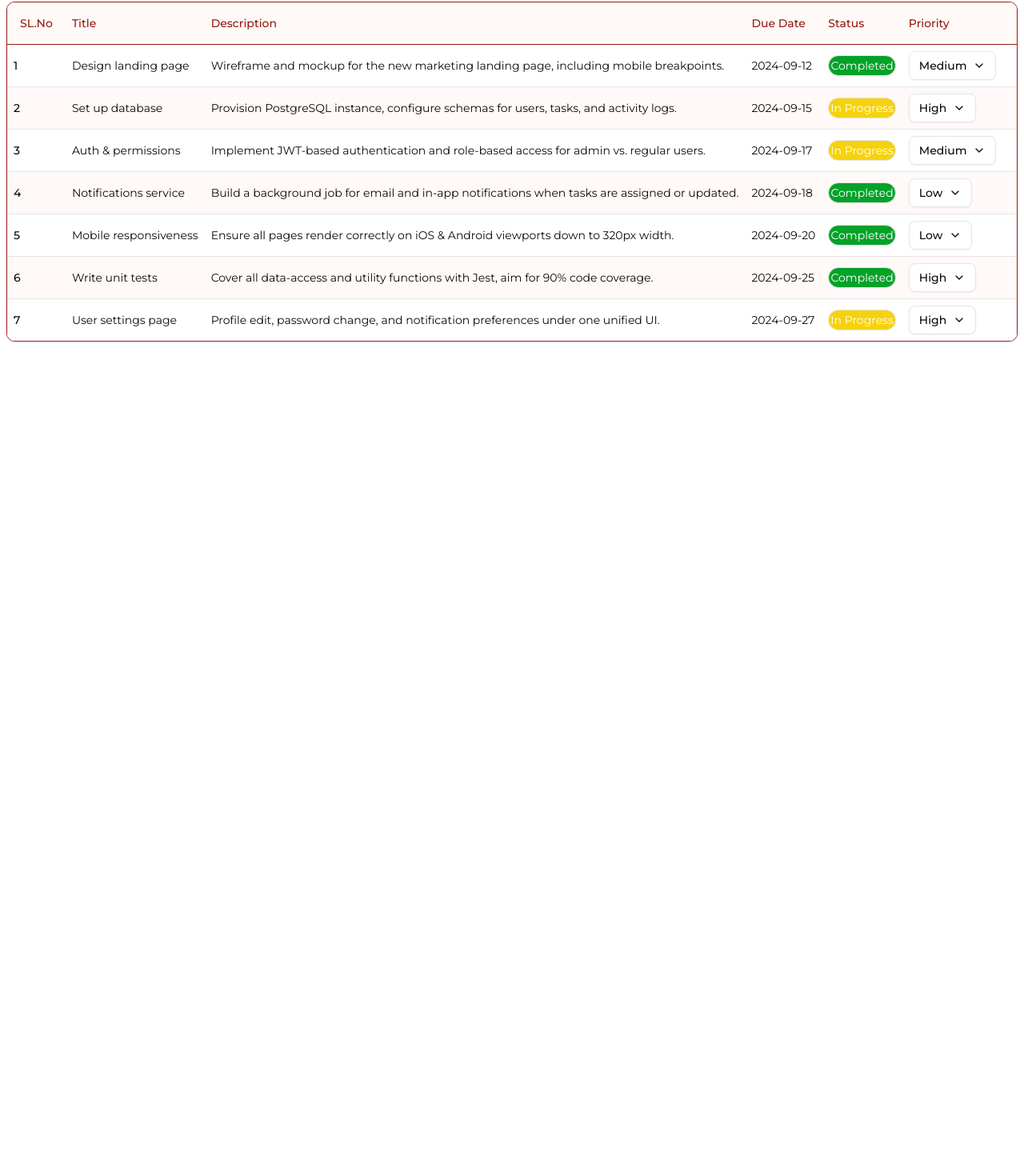
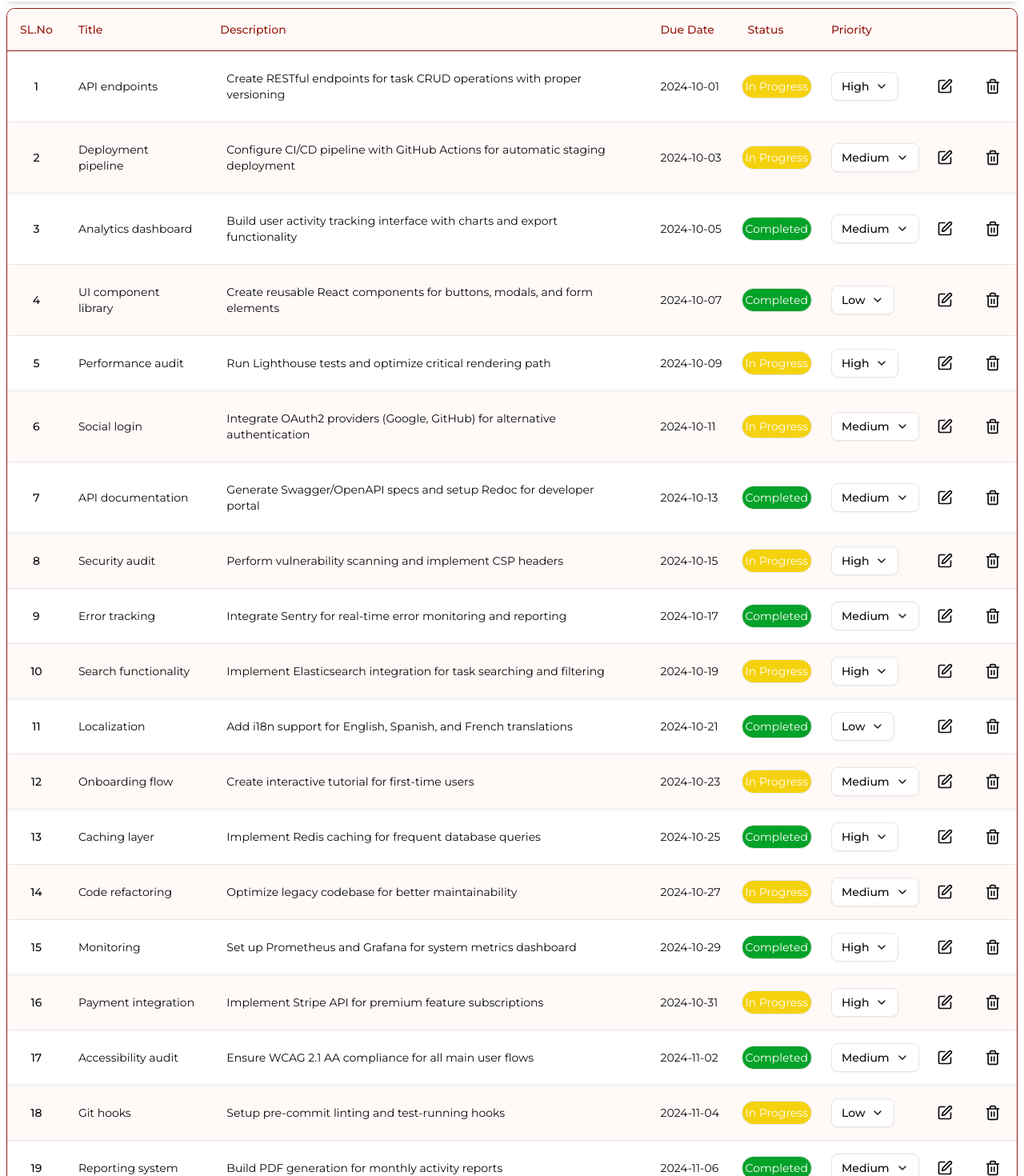
Before and after one commit to anikxt/tasks-management-app, a Next.js app: page / in a window 1280 px wide. Shown: the part 238-1708 px from the top of the page at 80% size. Before the commit the page ends 800 px from the top, so only its background shows below. Built offline with nearby package versions, Linux system fonts and the light colour scheme.

Commit message:
feat: Implement responsive Table UI

```diff
--- a/src/app/page.tsx
+++ b/src/app/page.tsx
@@ -1,6 +1,7 @@
 'use client';
 
-import { DataTable, Navbar, TasksPageHeader } from '@/components/ui';
+import { Navbar, TaskListPage, TasksPageHeader } from '@/components/ui';
+
 import { MobileOpenProvider } from '@/context/MobileOpenContext';
 import { TableDataProvider } from '@/context/TableDataContext';
 
@@ -8,10 +9,13 @@ export default function Home() {
   return (
     <TableDataProvider>
       <MobileOpenProvider>
-        <div className="flex flex-col container mx-auto px-2 h-screen font-montserrat leading-normal">
-          <Navbar />
-          <TasksPageHeader />
-          <DataTable />
+        <div className="flex flex-col container mx-auto px-2 min-h-screen font-montserrat leading-normal pb-24">
+          <div className="sticky top-0 z-50 bg-white shadow-md">
+            <Navbar />
+            <TasksPageHeader />
+          </div>
+
+          <TaskListPage />
         </div>
       </MobileOpenProvider>
     </TableDataProvider>
--- a/src/components/ui/DataTable.tsx
+++ b/src/components/ui/DataTable.tsx
@@ -6,7 +6,7 @@ import { DataTableBody } from './DataTableBody';
 
 export const DataTable = () => {
   return (
-    <div className="border border-[var(--color-prime)] rounded-lg overflow-hidden">
+    <div className="hidden sm:block border border-[var(--color-prime)] rounded-lg overflow-hidden table-fixed overflow-x-auto scrollbar-thin scrollbar-thumb-gray-400 scrollbar-track-gray-100">
       <Table.Table>
         <DataTableHeader />
         <DataTableBody />
--- a/src/components/ui/DataTableHeader.tsx
+++ b/src/components/ui/DataTableHeader.tsx
@@ -1,30 +1,33 @@
 import React from 'react';
 import * as Table from './table';
+
+const textColor = 'text-[var(--color-prime)]';
+const textSize = 'sm:text-xs md:text-sm';
 
 export const DataTableHeader = () => {
   return (
     <Table.TableHeader className="bg-[var(--color-table)]">
       <Table.TableRow className="border-b border-b-[var(--color-prime)]">
-        <Table.TableHead className="text-[var(--color-prime)] p-4">
+        <Table.TableHead className={`${textColor} p-4 ${textSize}`}>
           SL.No
         </Table.TableHead>
-        <Table.TableHead className="text-[var(--color-prime)]">
+        <Table.TableHead className={`${textColor} p-4  ${textSize}`}>
           Title
         </Table.TableHead>
-        <Table.TableHead className="text-[var(--color-prime)]">
+        <Table.TableHead className={`${textColor} p-4  ${textSize}`}>
           Description
         </Table.TableHead>
-        <Table.TableHead className="text-[var(--color-prime)]">
+        <Table.TableHead className={`${textColor} p-4  ${textSize}`}>
           Due Date
         </Table.TableHead>
-        <Table.TableHead className="text-[var(--color-prime)]">
+        <Table.TableHead className={`${textColor} p-4  ${textSize}`}>
           Status
         </Table.TableHead>
-        <Table.TableHead className="text-[var(--color-prime)]">
+        <Table.TableHead className={`${textColor} p-4  ${textSize}`}>
           Priority
         </Table.TableHead>
-        <Table.TableHead className=""></Table.TableHead>
-        <Table.TableHead className=""></Table.TableHead>
+        <Table.TableHead className="p-4"></Table.TableHead>
+        <Table.TableHead className="p-4"></Table.TableHead>
       </Table.TableRow>
     </Table.TableHeader>
   );
--- /dev/null
+++ b/src/components/ui/DataTableMobile.tsx
@@ -0,0 +1,120 @@
+import { TableDataContext } from '@/context/TableDataContext';
+import React, { useContext, useEffect, useState } from 'react';
+import { Button } from './button';
+import { ChevronDown, ChevronUp } from 'lucide-react';
+import { Status } from './Status';
+import { PriorityMenu } from './PriorityMenu';
+import { EditTask } from './EditTask';
+import { DeleteTask } from './DeleteTask';
+import { Task } from '@/data/tasks';
+
+export const DataTableMobile = () => {
+  const ctx = useContext(TableDataContext);
+
+  if (!ctx) {
+    throw new Error(
+      'DataTableMobile must be rendered inside a TableDataProvider'
+    );
+  }
+
+  const { tasks } = ctx;
+
+  const [isHidden, setIsHidden] = useState<boolean[]>([]);
+
+  useEffect(() => {
+    setIsHidden(new Array(tasks.length).fill(true));
+  }, [tasks]);
+
+  const handleToggleVisibility = (index: number) => {
+    setIsHidden((prev) => {
+      const updated = [...prev];
+      updated[index] = !updated[index];
+      return updated;
+    });
+  };
+
+  return (
+    <div className="sm:hidden border-2 border-[var(--color-prime)] rounded-lg overflow-hidden">
+      {tasks.map((task, index) => (
+        <div key={task.id}>
+          <div
+            className={`${
+              index % 2 !== 0 ? 'bg-[var(--color-table)]' : 'bg-white'
+            } flex justify-between p-6`}
+          >
+            {/* first two key div  */}
+            <div className="flex flex-col gap-4">
+              <div className="flex">
+                <div className="min-w-32 text-[var(--color-prime)]">SL.No</div>
+                <div>{index + 1}</div>
+              </div>
+
+              <div className="flex">
+                <div className="min-w-32 text-[var(--color-prime)]">Title</div>
+                <div>{task.title}</div>
+              </div>
+
+              {!isHidden[index] && (
+                <>
+                  <div className="flex">
+                    <div className="min-w-32 text-[var(--color-prime)]">
+                      Description
+                    </div>
+                    <div>{task.description}</div>
+                  </div>
+                  <div className="flex">
+                    <div className="min-w-32 text-[var(--color-prime)]">
+                      Due Date
+                    </div>
+                    <div>{task.dueDate}</div>
+                  </div>
+                  <div className="flex">
+                    <div className="min-w-32 text-[var(--color-prime)]">
+                      Status
+                    </div>
+                    <div
+                      className={`flex justify-center text-white border rounded-4xl ${
+                        task.status === 'Completed'
+                          ? 'bg-[var(--color-completed)]'
+                          : 'bg-[var(--color-in-progress)]'
+                      } px-4 py-1 text-xs`}
+                    >
+                      {task.status}
+                    </div>
+                  </div>
+                  <div className="flex">
+                    <div className="min-w-32 text-[var(--color-prime)]">
+                      Priority
+                    </div>
+
+                    <div className="flex w-full justify-between ">
+                      <PriorityMenu taskId={task.id} priority={task.priority} />
+                      <div className="flex">
+                        <EditTask task={task} />
+                        <DeleteTask taskId={task.id} />
+                      </div>
+                    </div>
+                  </div>
+                </>
+              )}
+            </div>
+
+            {/* down arrow div */}
+            <Button
+              onClick={() => handleToggleVisibility(index)}
+              className={`border-none ${
+                index % 2 !== 0 ? 'bg-[var(--color-table)]' : 'bg-white'
+              } variant={'outline'}`}
+            >
+              <ChevronDown
+                className={`size-5 text-black transform transition-transform duration-500 ease-in-out ${
+                  isHidden[index] ? 'rotate-0' : 'rotate-180'
+                }`}
+              />
+            </Button>
+          </div>
+        </div>
+      ))}
+    </div>
+  );
+};
--- a/src/components/ui/DeleteTask.tsx
+++ b/src/components/ui/DeleteTask.tsx
@@ -22,11 +22,11 @@ export const DeleteTask: React.FC<DeleteTaskProps> = ({ taskId }) => {
   };
 
   return (
-    <Table.TableCell>
+    <Table.TableCell className="p-0 md:p-2">
       <Dialog.Dialog>
         <Dialog.DialogTrigger asChild>
           <Button variant={'ghost'}>
-            <Trash2 className="size-5" />
+            <Trash2 className="size-4 lg:size-5" />
           </Button>
         </Dialog.DialogTrigger>
         <Dialog.DialogContent className="max-w-[350px] sm:max-w-[350px]">
--- a/src/components/ui/EditTask.tsx
+++ b/src/components/ui/EditTask.tsx
@@ -60,11 +60,15 @@ export const EditTask: React.FC<EditTaskProps> = ({ task }) => {
   };
 
   return (
-    <Table.TableCell className="">
+    <Table.TableCell className="p-0 md:p-2">
       <Dialog.Dialog open={open} onOpenChange={setOpen}>
         <Dialog.DialogTrigger asChild>
-          <Button onClick={() => setOpen(true)} variant={'ghost'}>
-            <SquarePen className="size-5" />
+          <Button
+            onClick={() => setOpen(true)}
+            className="pd-0"
+            variant={'ghost'}
+          >
+            <SquarePen className="size-4 lg:size-5" />
           </Button>
         </Dialog.DialogTrigger>
         <Dialog.DialogContent className="sm:max-w-[425px]">
--- a/src/components/ui/PriorityMenu.tsx
+++ b/src/components/ui/PriorityMenu.tsx
@@ -10,6 +10,8 @@ type PriorityMenuProps = {
   priority: Priority;
 };
 
+const textSize = 'sm:text-xs md:text-sm';
+
 export const PriorityMenu: React.FC<PriorityMenuProps> = ({
   taskId,
   priority,
@@ -21,7 +23,7 @@ export const PriorityMenu: React.FC<PriorityMenuProps> = ({
   return (
     <DropdownMenu.DropdownMenu>
       <DropdownMenu.DropdownMenuTrigger asChild>
-        <Button className="flex items-center" variant="outline">
+        <Button className={`flex items-center ${textSize}`} variant="outline">
           {priority} <ChevronDown />
         </Button>
       </DropdownMenu.DropdownMenuTrigger>
--- a/src/components/ui/TableEntry.tsx
+++ b/src/components/ui/TableEntry.tsx
@@ -9,28 +9,48 @@ interface TableEntryProps {
   index: number;
 }
 
+const textSize = 'sm:text-xs md:text-sm';
+
 export const TableEntry: React.FC<TableEntryProps> = ({ task, index }) => {
   return (
     <Table.TableRow
       className={`${index % 2 !== 0 ? 'bg-[var(--color-table)]' : 'bg-white'}`}
       key={task.id}
     >
-      <Table.TableCell className="font-medium">{index + 1}</Table.TableCell>
-      <Table.TableCell>{task.title}</Table.TableCell>
-      <Table.TableCell className="">{task.description}</Table.TableCell>
-      <Table.TableCell className="">{task.dueDate}</Table.TableCell>
+      <Table.TableCell className="font-medium">
+        <div
+          className={`flex justify-center items-center align-middle min-w-6 ${textSize}`}
+        >
+          {index + 1}
+        </div>
+      </Table.TableCell>
+      <Table.TableCell
+        className={`p-4 min-w-4 break-words whitespace-normal ${textSize}`}
+      >
+        {task.title}
+      </Table.TableCell>
+      <Table.TableCell className="flex">
+        <div
+          className={`p-4 min-w-16 break-words whitespace-normal ${textSize}`}
+        >
+          {task.description}
+        </div>
+      </Table.TableCell>
+      <Table.TableCell className={`p-4 max-w-48 ${textSize}`}>
+        {task.dueDate}
+      </Table.TableCell>
       <Table.TableCell>
         <div
-          className={`flex justify-center p-0.5 text-white border rounded-4xl ${
+          className={`flex justify-center text-white border rounded-4xl ${
             task.status === 'Completed'
               ? 'bg-[var(--color-completed)]'
               : 'bg-[var(--color-in-progress)]'
-          }`}
+          } ${textSize} p-1 md:px-2 lg:p-1 text-xs`}
         >
           {task.status}
         </div>
       </Table.TableCell>
-      <Table.TableCell className="">
+      <Table.TableCell className={`p-4 md:max-w-32 ${textSize}`}>
         <PriorityMenu taskId={task.id} priority={task.priority} />
       </Table.TableCell>
 
--- /dev/null
+++ b/src/components/ui/TaskListPage.tsx
@@ -0,0 +1,11 @@
+import React from 'react';
+import { DataTable, DataTableMobile } from '@/components/ui';
+
+export const TaskListPage = () => {
+  return (
+    <div className="py-2">
+      <DataTable />
+      <DataTableMobile />
+    </div>
+  );
+};
--- a/src/components/ui/index.ts
+++ b/src/components/ui/index.ts
@@ -19,3 +19,5 @@ export * from './TasksHeader';
 export * from './DataTable';
 export * from './DataTableHeader';
 export * from './DataTableBody';
+export * from './DataTableMobile';
+export * from './TaskListPage';
--- a/src/data/tasks.ts
+++ b/src/data/tasks.ts
@@ -12,67 +12,238 @@ export type Task = {
 };
 
 export const tasks: Task[] = [
+  // ... original 7 tasks ...
   {
-    id: 83746291,
-    title: 'Design landing page',
+    id: 46573829,
+    title: 'API endpoints',
     description:
-      'Wireframe and mockup for the new marketing landing page, including mobile breakpoints.',
-    dueDate: '2024-09-12',
+      'Create RESTful endpoints for task CRUD operations with proper versioning',
+    dueDate: '2024-10-01',
+    status: 'In Progress',
+    priority: 'High',
+  },
+  {
+    id: 65748392,
+    title: 'Deployment pipeline',
+    description:
+      'Configure CI/CD pipeline with GitHub Actions for automatic staging deployment',
+    dueDate: '2024-10-03',
+    status: 'In Progress',
+    priority: 'Medium',
+  },
+  {
+    id: 12398745,
+    title: 'Analytics dashboard',
+    description:
+      'Build user activity tracking interface with charts and export functionality',
+    dueDate: '2024-10-05',
     status: 'Completed',
     priority: 'Medium',
   },
   {
-    id: 91827364,
-    title: 'Set up database',
+    id: 89012345,
+    title: 'UI component library',
     description:
-      'Provision PostgreSQL instance, configure schemas for users, tasks, and activity logs.',
-    dueDate: '2024-09-15',
+      'Create reusable React components for buttons, modals, and form elements',
+    dueDate: '2024-10-07',
+    status: 'Completed',
+    priority: 'Low',
+  },
+  {
+    id: 23456789,
+    title: 'Performance audit',
+    description: 'Run Lighthouse tests and optimize critical rendering path',
+    dueDate: '2024-10-09',
     status: 'In Progress',
     priority: 'High',
   },
   {
-    id: 74629183,
-    title: 'Auth & permissions',
+    id: 67891234,
+    title: 'Social login',
     description:
-      'Implement JWT-based authentication and role-based access for admin vs. regular users.',
-    dueDate: '2024-09-17',
+      'Integrate OAuth2 providers (Google, GitHub) for alternative authentication',
+    dueDate: '2024-10-11',
     status: 'In Progress',
     priority: 'Medium',
   },
   {
-    id: 62918374,
-    title: 'Notifications service',
+    id: 45678901,
+    title: 'API documentation',
     description:
-      'Build a background job for email and in-app notifications when tasks are assigned or updated.',
-    dueDate: '2024-09-18',
+      'Generate Swagger/OpenAPI specs and setup Redoc for developer portal',
+    dueDate: '2024-10-13',
+    status: 'Completed',
+    priority: 'Medium',
+  },
+  {
+    id: 78901234,
+    title: 'Security audit',
+    description: 'Perform vulnerability scanning and implement CSP headers',
+    dueDate: '2024-10-15',
+    status: 'In Progress',
+    priority: 'High',
+  },
+  {
+    id: 34567890,
+    title: 'Error tracking',
+    description:
+      'Integrate Sentry for real-time error monitoring and reporting',
+    dueDate: '2024-10-17',
+    status: 'Completed',
+    priority: 'Medium',
+  },
+  {
+    id: 90123456,
+    title: 'Search functionality',
+    description:
+      'Implement Elasticsearch integration for task searching and filtering',
+    dueDate: '2024-10-19',
+    status: 'In Progress',
+    priority: 'High',
+  },
+  {
+    id: 56789012,
+    title: 'Localization',
+    description:
+      'Add i18n support for English, Spanish, and French translations',
+    dueDate: '2024-10-21',
     status: 'Completed',
     priority: 'Low',
   },
   {
-    id: 58392017,
-    title: 'Mobile responsiveness',
-    description:
-      'Ensure all pages render correctly on iOS & Android viewports down to 320px width.',
-    dueDate: '2024-09-20',
-    status: 'Completed',
-    priority: 'Low',
+    id: 43210987,
+    title: 'Onboarding flow',
+    description: 'Create interactive tutorial for first-time users',
+    dueDate: '2024-10-23',
+    status: 'In Progress',
+    priority: 'Medium',
   },
   {
-    id: 39284756,
-    title: 'Write unit tests',
-    description:
-      'Cover all data-access and utility functions with Jest, aim for 90% code coverage.',
-    dueDate: '2024-09-25',
+    id: 21098765,
+    title: 'Caching layer',
+    description: 'Implement Redis caching for frequent database queries',
+    dueDate: '2024-10-25',
     status: 'Completed',
     priority: 'High',
   },
   {
-    id: 27461530,
-    title: 'User settings page',
-    description:
-      'Profile edit, password change, and notification preferences under one unified UI.',
-    dueDate: '2024-09-27',
+    id: 87654321,
+    title: 'Code refactoring',
+    description: 'Optimize legacy codebase for better maintainability',
+    dueDate: '2024-10-27',
+    status: 'In Progress',
+    priority: 'Medium',
+  },
+  {
+    id: 13579246,
+    title: 'Monitoring',
+    description: 'Set up Prometheus and Grafana for system metrics dashboard',
+    dueDate: '2024-10-29',
+    status: 'Completed',
+    priority: 'High',
+  },
+  {
+    id: 24680175,
+    title: 'Payment integration',
+    description: 'Implement Stripe API for premium feature subscriptions',
+    dueDate: '2024-10-31',
     status: 'In Progress',
     priority: 'High',
   },
+  {
+    id: 35793468,
+    title: 'Accessibility audit',
+    description: 'Ensure WCAG 2.1 AA compliance for all main user flows',
+    dueDate: '2024-11-02',
+    status: 'Completed',
+    priority: 'Medium',
+  },
+  {
+    id: 46808357,
+    title: 'Git hooks',
+    description: 'Setup pre-commit linting and test-running hooks',
+    dueDate: '2024-11-04',
+    status: 'In Progress',
+    priority: 'Low',
+  },
+  {
+    id: 57924680,
+    title: 'Reporting system',
+    description: 'Build PDF generation for monthly activity reports',
+    dueDate: '2024-11-06',
+    status: 'Completed',
+    priority: 'Medium',
+  },
+  {
+    id: 68013579,
+    title: 'Backup strategy',
+    description: 'Implement automated daily database backups to S3',
+    dueDate: '2024-11-08',
+    status: 'In Progress',
+    priority: 'High',
+  },
+  {
+    id: 79246801,
+    title: 'Websockets',
+    description: 'Add real-time collaboration features using Socket.io',
+    dueDate: '2024-11-10',
+    status: 'Completed',
+    priority: 'Medium',
+  },
+  {
+    id: 80135792,
+    title: 'Dependency updates',
+    description: 'Review and update all third-party libraries',
+    dueDate: '2024-11-12',
+    status: 'In Progress',
+    priority: 'High',
+  },
+  {
+    id: 91357924,
+    title: 'Logging system',
+    description: 'Implement structured logging with Winston and ELK stack',
+    dueDate: '2024-11-14',
+    status: 'Completed',
+    priority: 'Medium',
+  },
+  {
+    id: 24688013,
+    title: 'SEO optimization',
+    description: 'Improve meta tags, structured data, and sitemap generation',
+    dueDate: '2024-11-16',
+    status: 'In Progress',
+    priority: 'Low',
+  },
+  {
+    id: 13579240,
+    title: 'Data export',
+    description: 'Create CSV/JSON export functionality for user data',
+    dueDate: '2024-11-18',
+    status: 'Completed',
+    priority: 'Medium',
+  },
+  {
+    id: 24680135,
+    title: 'Beta testing',
+    description: 'Coordinate user testing program and feedback collection',
+    dueDate: '2024-11-20',
+    status: 'In Progress',
+    priority: 'High',
+  },
+  {
+    id: 35792468,
+    title: 'Compliance',
+    description: 'Ensure GDPR and CCPA compliance for data handling',
+    dueDate: '2024-11-22',
+    status: 'Completed',
+    priority: 'High',
+  },
+  {
+    id: 46801357,
+    title: 'User feedback',
+    description: 'Implement in-app feedback widget and NPS scoring',
+    dueDate: '2024-11-24',
+    status: 'In Progress',
+    priority: 'Medium',
+  },
 ];
```
